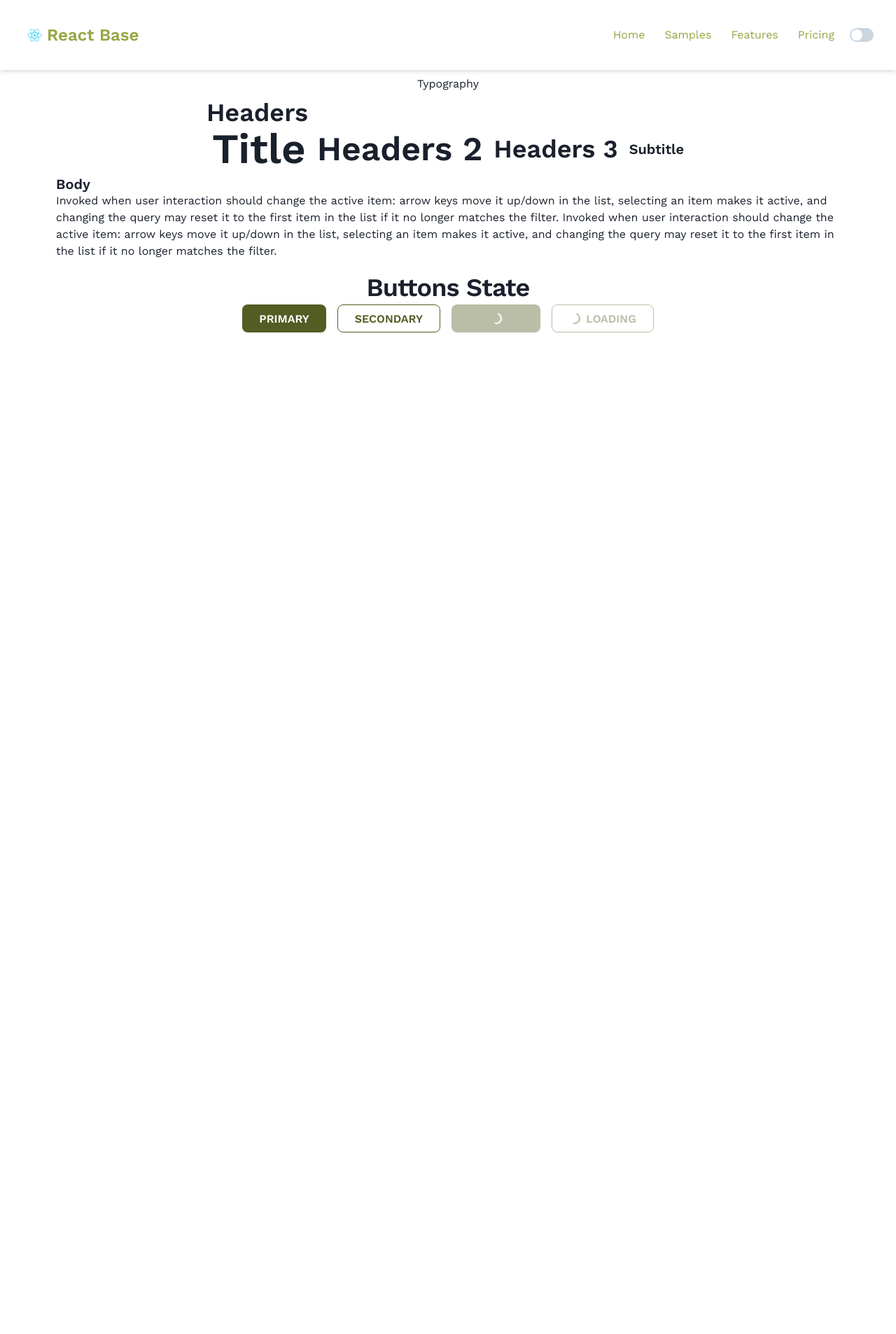
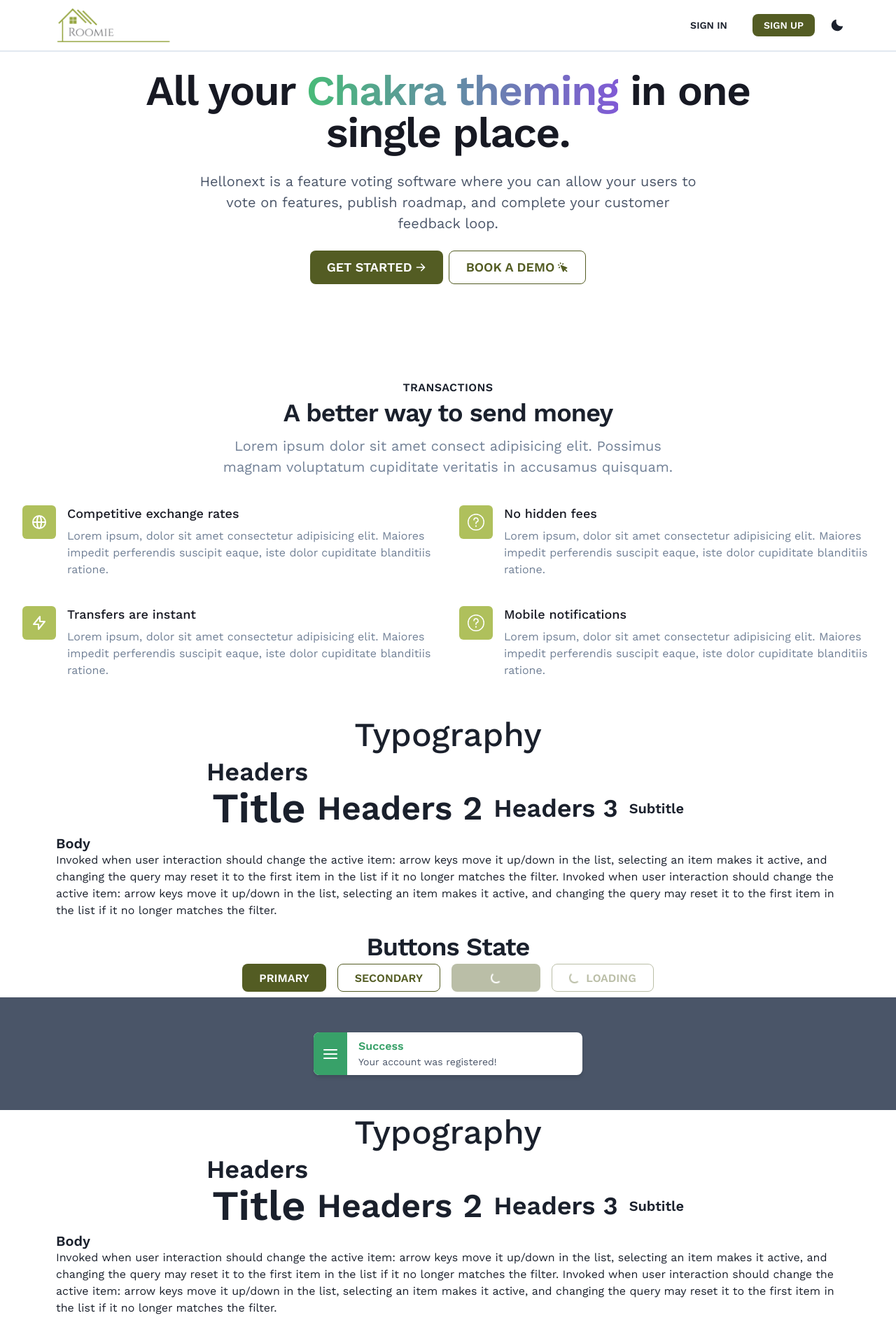
Before and after one commit to obimike/react-base, a React (Create React App) app: page / in a window 1280 px wide. Shown: the top 1906 px of the page at 70% size. Before the commit the page ends 800 px from the top, so only its background shows below. Built offline with nearby package versions, Linux system fonts and the light colour scheme.

Commit message:
first commit

```diff
--- a/src/sample/Examples.jsx
+++ b/src/sample/Examples.jsx
@@ -15,7 +15,9 @@ function Examples() {
 		<VStack px={20}>
 			<VStack>
 				<VStack mb={4}>
-					<h2>Typography</h2>
+					<Heading size="2xl" fontWeight="medium">
+						Typography
+					</Heading>
 					<div>
 						<Heading as="h1">Headers</Heading>
 						<Flex alignItems="center">
--- a/src/sample/Header.jsx
+++ b/src/sample/Header.jsx
@@ -1,100 +1,149 @@
-import { useState } from "react";
+import React from "react";
 import {
+	chakra,
+	HStack,
+	Link,
+	Flex,
+	IconButton,
+	useColorModeValue,
+	useDisclosure,
+	CloseButton,
+	VStack,
+	Button,
 	useColorMode,
-	Switch,
-	Flex,
-	Button,
-	Link,
 	Image,
-	Box,
 	Text,
-	VStack,
-	useBreakpointValue,
 } from "@chakra-ui/react";
-import { HamburgerIcon, CloseIcon } from "@chakra-ui/icons";
-import logo from "../logo.svg";
+import { useViewportScroll } from "framer-motion";
 
-const MenuItems = (props) => {
-	const { children, isLast, to = "/", ...rest } = props;
+import {
+	MoonIcon,
+	SunIcon,
+	HamburgerIcon,
+	EmailIcon,
+	DragHandleIcon,
+	SpinnerIcon,
+} from "@chakra-ui/icons";
+import logo from "./images/roomie.png";
+
+export default function Header(props) {
+	const { toggleColorMode: toggleMode } = useColorMode();
+	const text = useColorModeValue("dark", "light");
+	const SwitchIcon = useColorModeValue(MoonIcon, SunIcon);
+	const bg = useColorModeValue("white", "gray.800");
+	const ref = React.useRef();
+	const [y, setY] = React.useState(0);
+	const { height = 0 } = ref.current ? ref.current.getBoundingClientRect() : {};
+
+	const { scrollY } = useViewportScroll();
+	React.useEffect(() => {
+		return scrollY.onChange(() => setY(scrollY.get()));
+	}, [scrollY]);
+	const mobileNav = useDisclosure();
+
+	const MobileNavContent = (
+		<VStack
+			pos="fixed"
+			top={0}
+			left={0}
+			right={0}
+			display={mobileNav.isOpen ? "flex" : "none"}
+			flexDirection="column"
+			p={2}
+			pb={4}
+			m={2}
+			bg={bg}
+			spacing={3}
+			rounded="sm"
+			shadow="sm"
+			zIndex="3"
+		>
+			<CloseButton
+				aria-label="Close menu"
+				justifySelf="self-start"
+				onClick={mobileNav.onClose}
+			/>
+			<Button w="full" variant="ghost" leftIcon={<DragHandleIcon />}>
+				Dashboard
+			</Button>
+			<Button w="full" variant="primary" leftIcon={<EmailIcon />}>
+				Inbox
+			</Button>
+			<Button w="full" variant="ghost" leftIcon={<SpinnerIcon />}>
+				Videos
+			</Button>
+		</VStack>
+	);
 	return (
-		<Text
-			mb={{ base: isLast ? 0 : 8, sm: 0 }}
-			mr={{ base: 0, sm: isLast ? 0 : 4 }}
-			display="block"
-			{...rest}
-			p={1.5}
-			_hover={{
-				bg: ["primary.100", "primary.100", "primary.600", "primary.600"],
-				color: "white",
-				borderRadius: 4,
-			}}
+		<React.Fragment>
+			<chakra.header
+				ref={ref}
+				shadow={y > height ? "sm" : undefined}
+				transition="box-shadow 0.2s"
+				bg={bg}
+				top={0}
+				w="full"
+				position="fixed"
+				zIndex="2"
+				overflowY="hidden"
+				borderBottomWidth={2}
+				borderBottomColor={useColorModeValue("gray.200", "gray.900")}
 			>
-			<Link to={to}>{children}</Link>
-		</Text>
-	);
-};
-
-const Header = (props) => {
-	const { colorMode, toggleColorMode } = useColorMode();
-	const isDark = colorMode === "dark";
-	const [show, setShow] = useState(false);
-	const toggleMenu = () => setShow(!show);
-
-	const [display, changeDisplay] = useState("none");
-	return (
-		<VStack>
+				<chakra.div h="4.5rem" mx="auto" maxW="1200px">
 					<Flex
-				as="nav"
-				justify="space-between"
-				wrap="wrap"
-				w="100%"
-				p={8}
-				// pos="absolute"
-				// zIndex="1"
-				color="primary.500"
-				boxShadow="md"
+						w="full"
+						h="full"
+						px="6"
 						alignItems="center"
+						justifyContent="space-between"
 					>
-				<Flex alignItems="center">
+						<Flex align="flex-start">
+							<HStack>
 								<Image
 									src={logo}
-						boxSize="35px"
+									h="12rem"
 									borderRadius="full"
 									alignItems="center"
 								/>
-					<Text fontSize="2xl" fontWeight="bold" color="primary.500">
+								{/* <Text fontSize="3xl" fontWeight="medium">
 									React Base
-					</Text>
+								</Text> */}
+							</HStack>
 						</Flex>
-				<Box display={{ base: "block", md: "none" }} onClick={toggleMenu}>
-					{show ? <CloseIcon /> : <HamburgerIcon />}
-				</Box>
-				<Box
-					display={{ base: show ? "block" : "none", md: "block" }}
-					flexBasis={{ base: "100%", md: "auto" }}
-				>
-					<Flex
-						align={["center", "center", "center", "center"]}
-						justify={["center", "space-between", "flex-end", "flex-end"]}
-						direction={["column", "row", "row", "row"]}
-						pt={[4, 4, 0, 0]}
-					>
-						<MenuItems to="/">Home</MenuItems>
-						<MenuItems to="/how">Samples </MenuItems>
-						<MenuItems to="/faetures">Features </MenuItems>
-						<MenuItems to="/pricing">Pricing </MenuItems>
-
-						<Switch
-							colorScheme="primary.500"
-							isChecked={isDark}
-							onChange={toggleColorMode}
+						<Flex justify="flex-end" align="center">
+							<HStack spacing="5" display={{ base: "none", md: "flex" }}>
+								<Button variant="ghost" size="sm">
+									Sign in
+								</Button>
+								<Button variant="primary" size="sm">
+									Sign up
+								</Button>
+							</HStack>
+							<IconButton
+								size="md"
+								fontSize="lg"
+								aria-label={`Switch to ${text} mode`}
+								variant="ghost"
+								color="current"
+								ml={{ base: "0", md: "3" }}
+								onClick={toggleMode}
+								icon={<SwitchIcon />}
+							/>
+							<IconButton
+								display={{ base: "flex", md: "none" }}
+								aria-label="Open menu"
+								fontSize="20px"
+								color={useColorModeValue("gray.800", "inherit")}
+								variant="ghost"
+								icon={<HamburgerIcon />}
+								onClick={mobileNav.onOpen}
 							/>
 						</Flex>
-				</Box>
+						{MobileNavContent}
 					</Flex>
+				</chakra.div>
+			</chakra.header>
 			<Flex>{props.children}</Flex>
-		</VStack>
+		</React.Fragment>
 	);
-};
-
-export default Header;
+}
--- a/src/sample/Index.jsx
+++ b/src/sample/Index.jsx
@@ -1,17 +1,25 @@
 import { VStack } from "@chakra-ui/react";
 
 import Header from "./Header";
-// import Intro from "./Intro";
-// import Features from "./Features";
+import Intro from "./Intro";
+import Features from "./Features";
+import Test from "./Test";
 import Examples from "./Examples";
 
 function Visuals() {
 	return (
 		<Header>
 			<VStack>
-				{/* <Intro /> */}
-				{/* <Features />s */}
+				<Intro />
+				<Features />
 				<Examples />
+				<Test />
+				<Examples />
+				<Test />
+				<Examples />
+				<Test />
+				<Examples />
+				<Test />
 			</VStack>
 		</Header>
 	);
--- a/src/sample/Intro.js
+++ b/src/sample/Intro.js
@@ -11,7 +11,7 @@ import {
 
 function Intro() {
 	return (
-		<Box px={8}  mx="auto">
+		<Box px={8} mt="100px">
 			<Box
 				w={{ base: "full", md: 11 / 12, xl: 9 / 12 }}
 				mx="auto"
@@ -55,8 +55,7 @@ function Intro() {
 				>
 					<Button
 						as="a"
-						variant="solid"
-						bg='primary.600'
+						variant="primary"
 						display="inline-flex"
 						alignItems="center"
 						justifyContent="center"
@@ -75,7 +74,7 @@ function Intro() {
 					</Button>
 					<Button
 						as="a"
-						bg='secondary.500'
+						variant='outline'
 						display="inline-flex"
 						alignItems="center"
 						justifyContent="center"
@@ -99,8 +98,7 @@ function Intro() {
 				mx="auto"
 				mt={20}
 				textAlign="center"
-			>
-			</Box>
+			></Box>
 		</Box>
 	);
 }
--- /dev/null
+++ b/src/sample/Test.jsx
@@ -0,0 +1,48 @@
+import React from "react";
+import { chakra, Box, Icon, Flex, useColorModeValue } from "@chakra-ui/react";
+import { HamburgerIcon } from "@chakra-ui/icons";
+
+const Ma = () => {
+	return (
+		<Flex
+			w="full"
+			bg="gray.600"
+			p={50}
+			alignItems="center"
+			justifyContent="center"
+		>
+			<Flex
+				maxW="sm"
+				w="full"
+				mx="auto"
+				bg={useColorModeValue("white", "gray.800")}
+				shadow="md"
+				rounded="lg"
+				overflow="hidden"
+			>
+				<Flex justifyContent="center" alignItems="center" w={12} bg="green.500">
+					<Icon as={HamburgerIcon} color="white" boxSize={6} />
+				</Flex>
+
+				<Box mx={-3} py={2} px={4}>
+					<Box mx={3}>
+						<chakra.span
+							color={useColorModeValue("green.500", "green.400")}
+							fontWeight="bold"
+						>
+							Success
+						</chakra.span>
+						<chakra.p
+							color={useColorModeValue("gray.600", "gray.200")}
+							fontSize="sm"
+						>
+							Your account was registered!
+						</chakra.p>
+					</Box>
+				</Box>
+			</Flex>
+		</Flex>
+	);
+};
+
+export default Ma;
```
Also changed, not shown: src/sample/images/roomie.png (added). Lines whose indentation alone changed are shown as unchanged.
